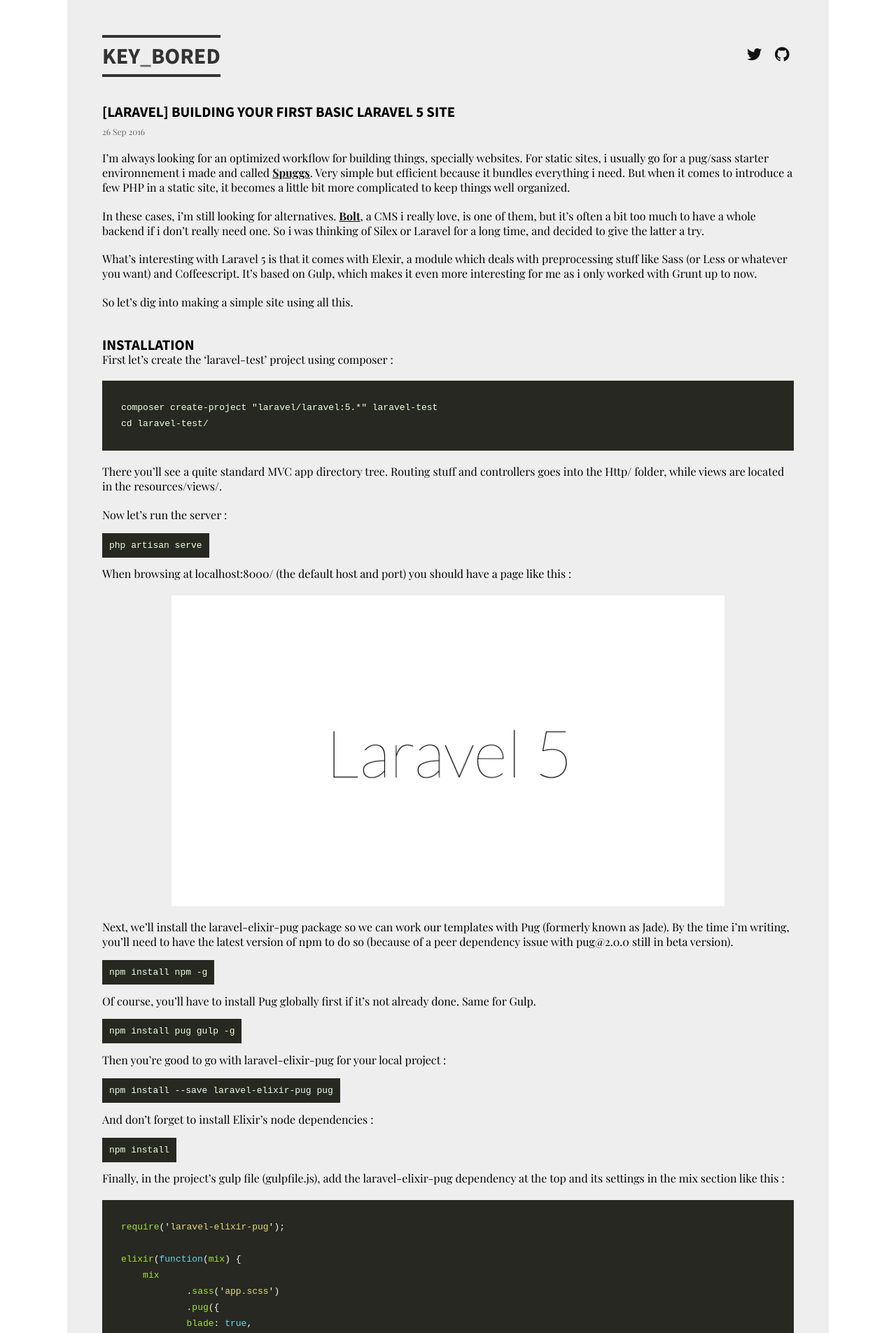
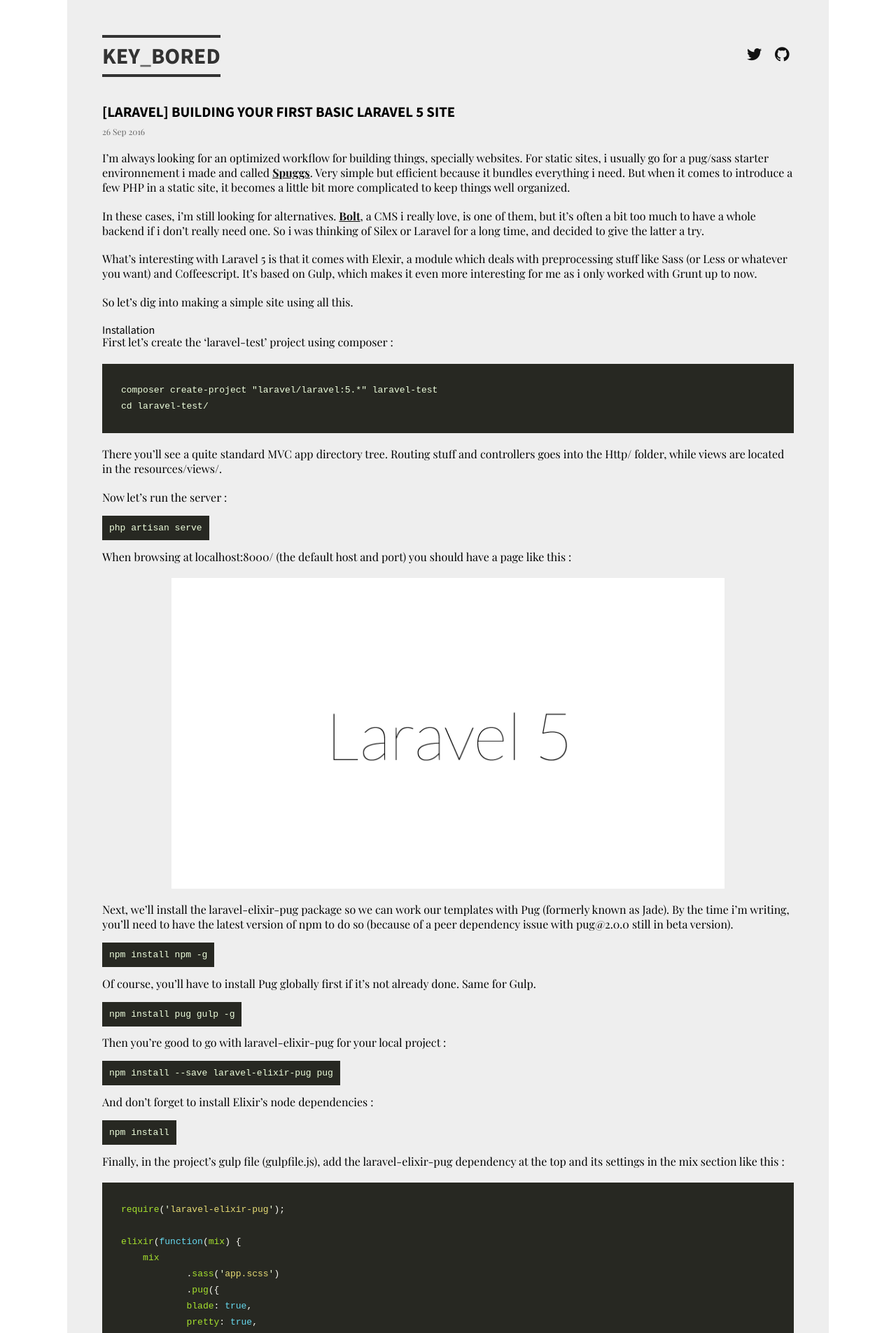
Before and after one commit to tameroski/tameroski.github.io, a Jekyll site: the page built from _posts/2016-09-26-Building-First-Laravel-Site.md, in a window 1280 px wide. Shown: the top 1905 px of the page at 70% size. Built offline with Jekyll 4.4.1, drawn with Linux system fonts in a browser that asks for light colours; comment, search, counter and statistics services are not loaded.

```diff
--- a/_posts/2016-09-26-Building-First-Laravel-Site.md
+++ b/_posts/2016-09-26-Building-First-Laravel-Site.md
@@ -14,7 +14,7 @@ What's interesting with Laravel 5 is that it comes with Elexir, a module which d
 
 So let's dig into making a simple site using all this.
 
-# Installation
+## Installation
 
 First let's create the 'laravel-test' project using composer :
 
@@ -77,7 +77,7 @@ Oh, and simply add the production parameter if you want minified assets in the e
 
 `gulp watch --production`
 
-# Templates & routing
+## Templates & routing
 
 Now we need to build a generic layout template for our website's pages. Let's create a layout.pug file in our new resources/assets/pug folder :
 
```
